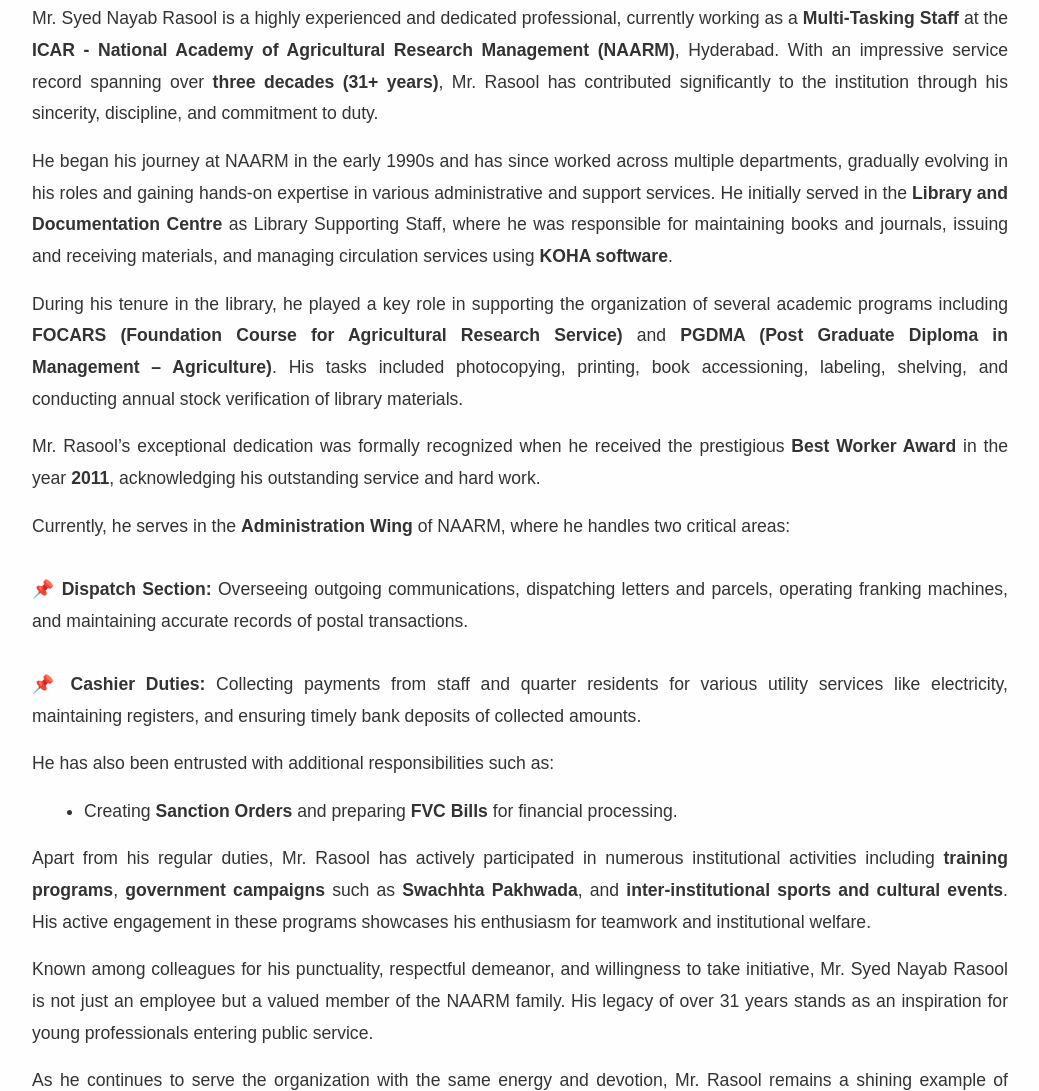
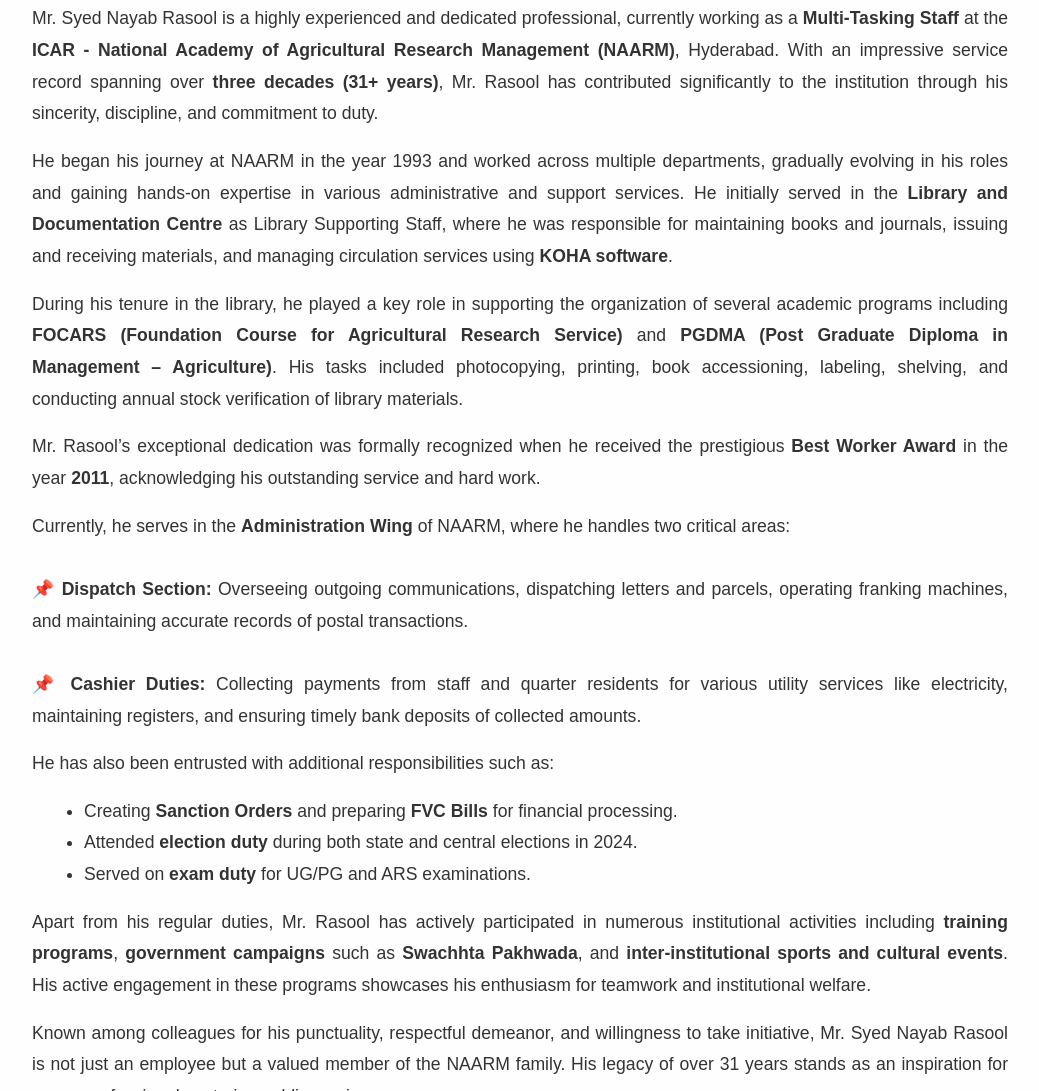
Before and after one commit to syedfahad1215/S.N.Rasool-Portfolio, a plain HTML site: page index.html in a window 1280 px wide. Shown: the part 593-1684 px from the top of the page, without its empty margins (120-1159 px from the left). Drawn offline with nearby package versions, Linux system fonts and the light colour scheme.

Commit message:
Update index.html
Adding additional duties in the about section

```diff
--- a/index.html
+++ b/index.html
@@ -108,7 +108,7 @@
             </p>
 
             <p style="line-height: 1.8; font-size: 1.1rem; text-align: justify;">
-              He began his journey at NAARM in the early 1990s and has since worked across multiple departments, gradually evolving in his roles and gaining hands-on expertise in various administrative and support services. He initially served in the <strong>Library and Documentation Centre</strong> as Library Supporting Staff, where he was responsible for maintaining books and journals, issuing and receiving materials, and managing circulation services using <strong>KOHA software</strong>.
+              He began his journey at NAARM in the year 1993 and  worked across multiple departments, gradually evolving in his roles and gaining hands-on expertise in various administrative and support services. He initially served in the <strong>Library and Documentation Centre</strong> as Library Supporting Staff, where he was responsible for maintaining books and journals, issuing and receiving materials, and managing circulation services using <strong>KOHA software</strong>.
             </p>
 
             <p style="line-height: 1.8; font-size: 1.1rem; text-align: justify;">
@@ -131,6 +131,9 @@
               He has also been entrusted with additional responsibilities such as:
               <ul style="line-height: 1.8; font-size: 1.1rem; margin-left: 20px;">
                 <li>Creating <strong>Sanction Orders</strong> and preparing <strong>FVC Bills</strong> for financial processing.</li>
+                 <li>Attended <strong>election duty</strong> during both state and central elections in 2024.</li>
+                <li>Served on <strong>exam duty</strong> for UG/PG and ARS examinations.</li>
+
 
               </ul>
             </p>
```
